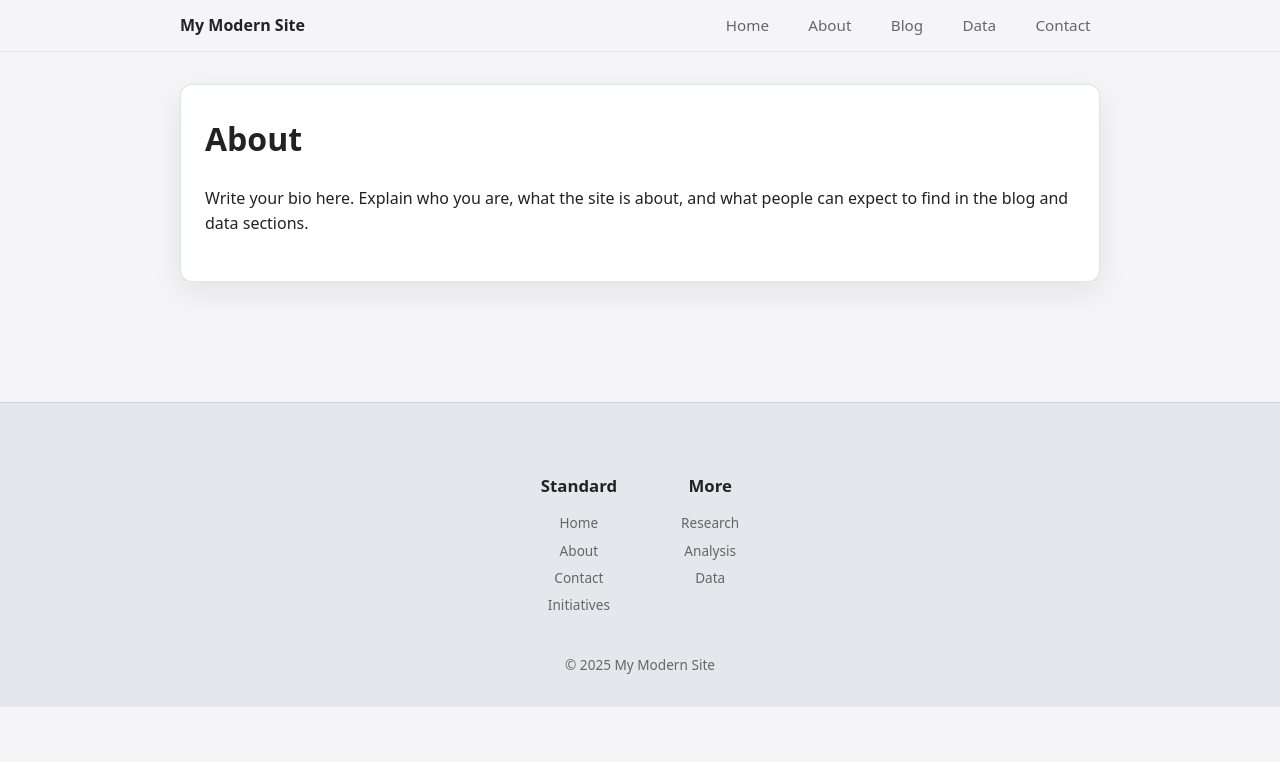
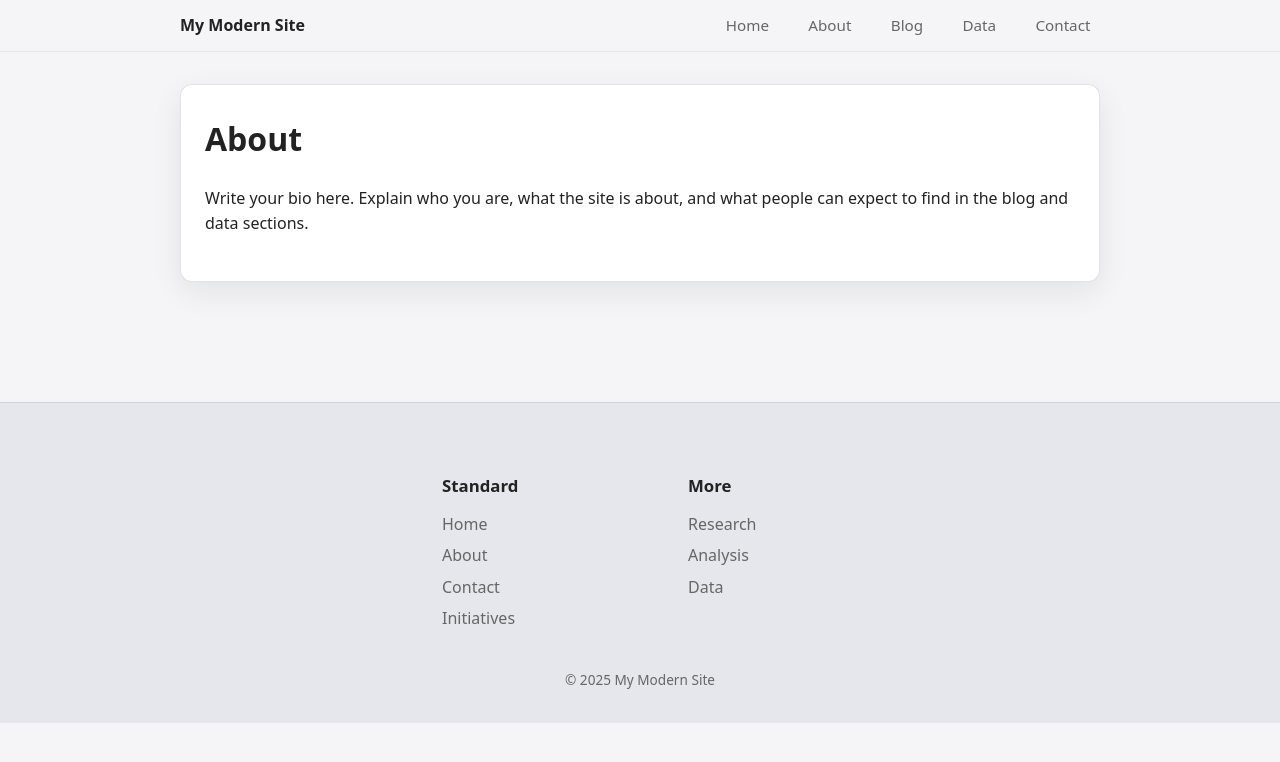
Before and after one commit to kwdwrd/peeps, a Jekyll site: the page built from docs/contact.md, in a window 1280 px wide. Shown: the top 762 px of the page. Built offline with Jekyll 4.4.1, drawn with Linux system fonts in a browser that asks for light colours.

Commit message:
making footer columns

```diff
--- a/docs/assets/css/style.css
+++ b/docs/assets/css/style.css
@@ -134,34 +134,10 @@
   text-decoration: underline;
 }
 
-/* Footer */
-.site-footer {
-  border-top: 1px solid var(--border);
-  padding: 1.2rem 0 2rem;
-  font-size: 0.85rem;
-  color: var(--muted);
-}
-
-/* Responsive nav */
-@media (max-width: 640px) {
-  .site-header .container {
-    flex-direction: column;
-    align-items: flex-start;
-  }
-  .site-nav {
-    margin-top: 0.5rem;
-    display: flex;
-    flex-wrap: wrap;
-  }
-  .site-nav a {
-    margin: 0.15rem 0.35rem 0.15rem 0;
-  }
-}
-
 /* --- Footer --- */
 
 .site-footer {
-  background: #e6e7ec; /* contrasted color */
+  background: #e6e7ec;
   padding: 3rem 0 2rem;
   margin-top: 3rem;
   width: 100%;
@@ -173,11 +149,18 @@
 }
 
 .footer-columns {
-  display: flex;
+  display: flex !important;
+  flex-direction: row !important;
   justify-content: center;
-  gap: 4rem;
+  align-items: flex-start;
+  gap: 6rem;                 /* space between the two columns */
   margin-bottom: 2rem;
-  flex-wrap: wrap;
+  flex-wrap: nowrap;         /* <-- forces side-by-side */
+}
+
+.footer-col {
+  min-width: 150px;          /* ensures each column has breathing room */
+  text-align: left;          /* better than center-aligned lists */
 }
 
 .footer-col h4 {
@@ -211,3 +194,16 @@
   font-size: 0.85rem;
   margin: 0;
 }
+
+/* --- Mobile: stack only on very small screens --- */
+@media (max-width: 600px) {
+  .footer-columns {
+    flex-direction: column !important;
+    gap: 2rem;
+  }
+
+  .footer-col {
+    text-align: center;
+  }
+}
+}
```
